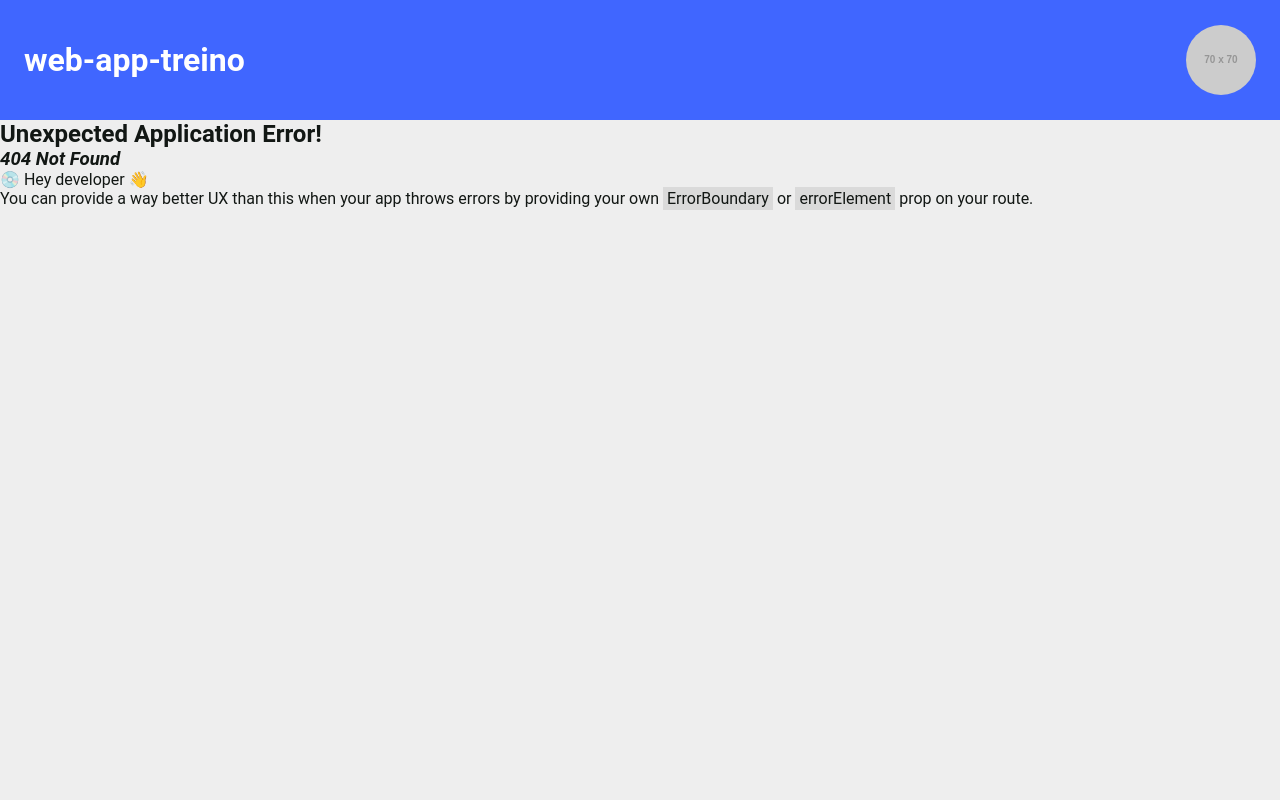
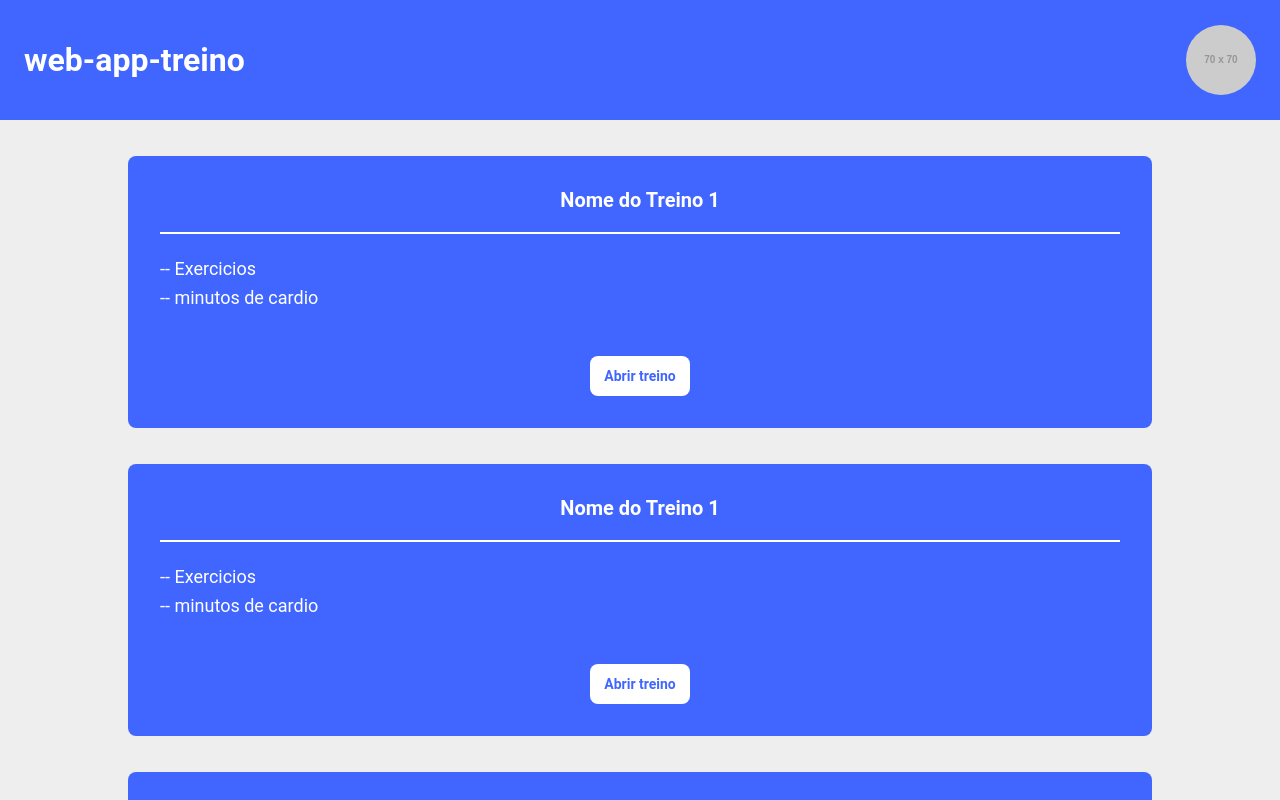
Before and after one commit to hsanfilippo/web-app-treino-front, a React (Create React App) app: page /treinos in a window 1280 px wide. Before the commit this address had no page. Shown: the top 800 px of the page. Built offline with nearby package versions, Linux system fonts and the light colour scheme.

Commit message:
Feat: Criação da página que lista os treinos e inserção no react-router-dom

```diff
--- a/src/App.tsx
+++ b/src/App.tsx
@@ -3,11 +3,16 @@ import { createBrowserRouter, RouterProvider } from 'react-router-dom'
 
 import Header from './components/Header'
 import Home from './pages/Home'
+import Treinos from './pages/Treinos'
 
 const routes = createBrowserRouter([
   {
     path: '/',
     element: <Home />
+  },
+  {
+    path: 'treinos/',
+    element: <Treinos />
   }
 ])
 
--- /dev/null
+++ b/src/components/ListTreinos/index.tsx
@@ -0,0 +1,21 @@
+import * as S from '../../styles/index'
+
+const ListTreinos = () => {
+  return (
+    <>
+      <S.Container>
+        <S.Card>
+          <S.CardTitleSmall>Nome do Treino 1</S.CardTitleSmall>
+          <S.LineDivision />
+          <S.Lista>
+            <S.ItemLista>-- Exercicios</S.ItemLista>
+            <S.ItemLista>-- minutos de cardio</S.ItemLista>
+          </S.Lista>
+          <S.ButtonPrimary>Abrir treino</S.ButtonPrimary>
+        </S.Card>
+      </S.Container>
+    </>
+  )
+}
+
+export default ListTreinos
--- a/src/components/TreinoDia/styles.ts
+++ b/src/components/TreinoDia/styles.ts
@@ -26,6 +26,11 @@ export const Card = styled.div`
 export const CardTitle = styled.h2`
   color: ${cores.corSecundaria};
   font-size: 30px;
+`
+
+export const CardTitleSmall = styled.h2`
+  color: ${cores.corSecundaria};
+  font-size: 20px;
 `
 
 export const Lista = styled.ul`
--- /dev/null
+++ b/src/pages/Treinos/index.tsx
@@ -0,0 +1,13 @@
+import ListTreinos from '../../components/ListTreinos'
+
+const Treinos = () => {
+  return (
+    <ul>
+      <ListTreinos />
+      <ListTreinos />
+      <ListTreinos />
+    </ul>
+  )
+}
+
+export default Treinos
```
